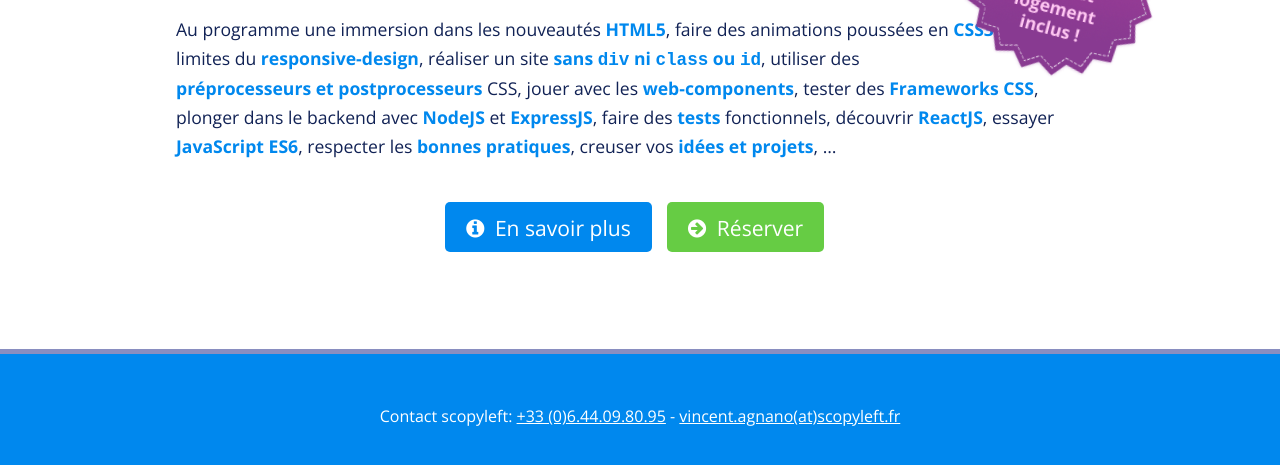
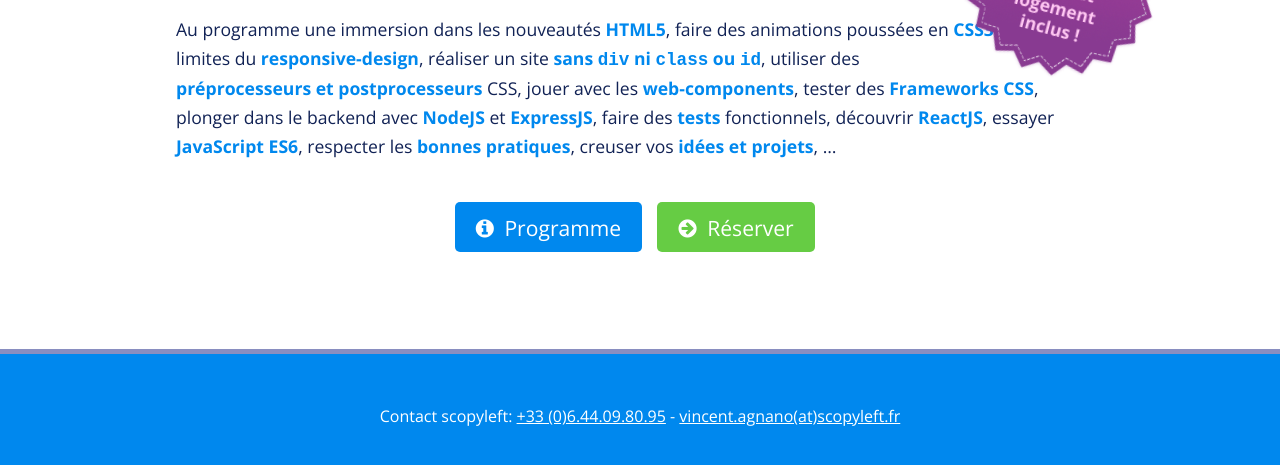
Before and after one commit to webdiving/webdiving.github.io, a plain HTML site: page index.html in a window 1280 px wide. Shown: the part 1562-2027 px from the top of the page. Drawn offline with nearby package versions, Linux system fonts and the light colour scheme.

Commit message:
remove name link to clarify the access to the html/css/js+ program

```diff
--- a/index.html
+++ b/index.html
@@ -74,7 +74,7 @@
                 creuser vos <strong>idées et projets</strong>, …</p>
 
                 <nav>
-                    <a href="./formation-html5-css3-js+.html" class="info">En savoir plus</a>
+                    <a href="./formation-html5-css3-js+.html" class="info">Programme</a>
                     <a href="https://www.weezevent.com/webdiving-html5-css3-js" data-href="https://www.weezevent.com/widget_billeterie.php?id_evenement=94293&amp;code=27447&amp;resize=1&amp;color_primary=00AEEF&amp;v=2" class="register">Réserver</a>
                 </nav>
             </article>
```
